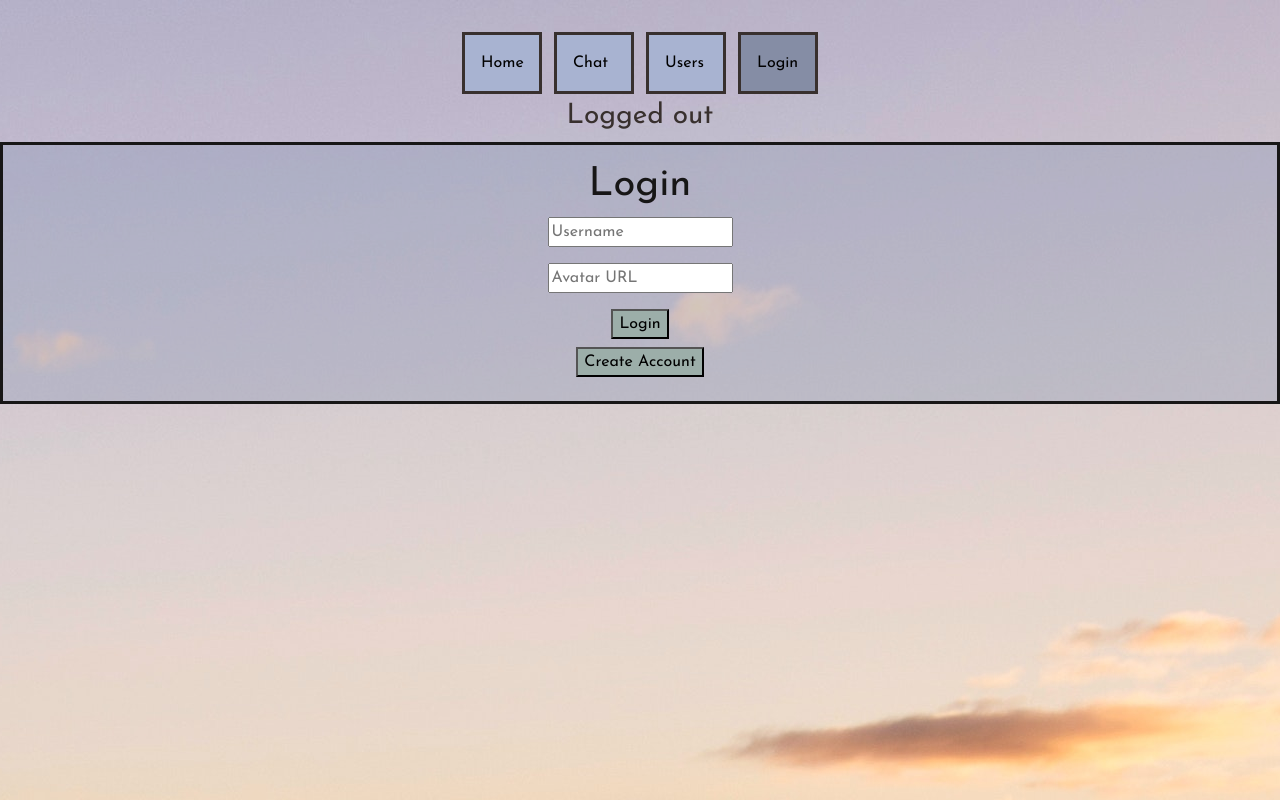
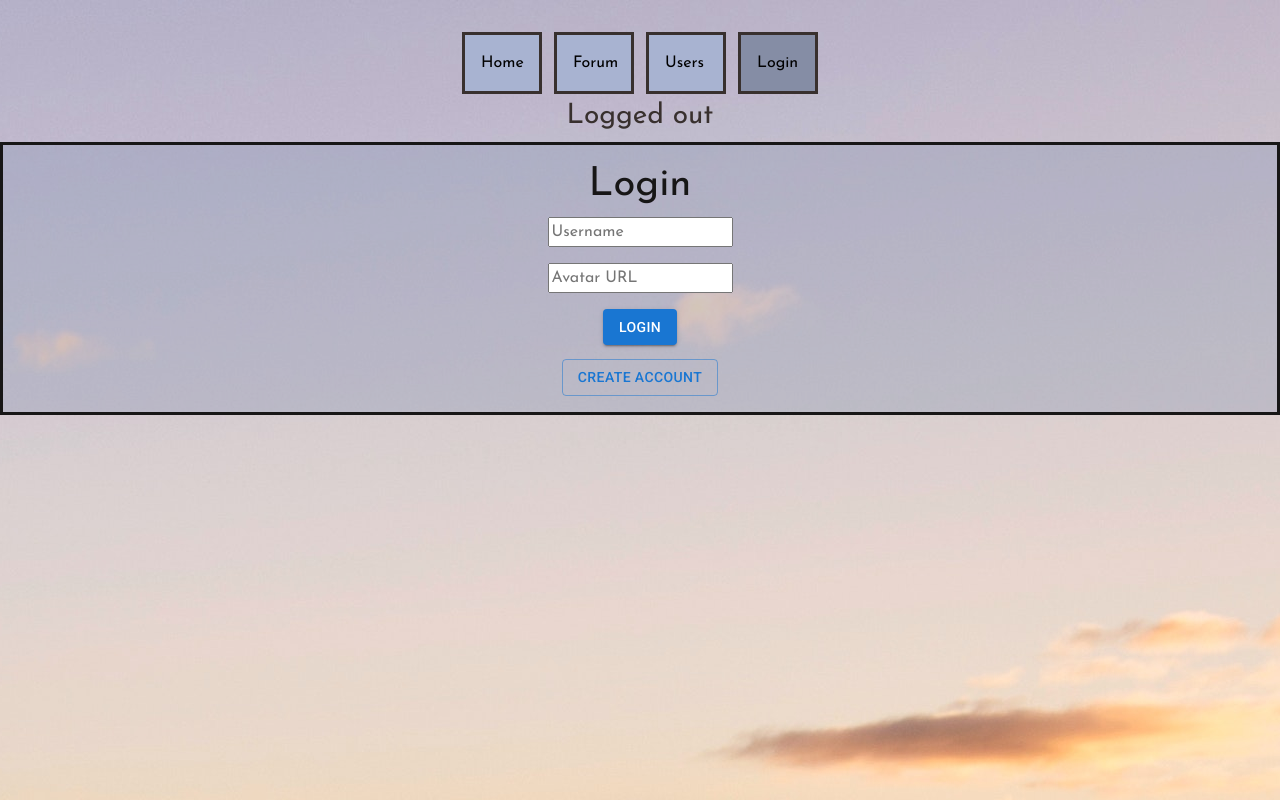
Before and after one commit to fusion407/chat-app-frontend, a React (Create React App) app: page /login in a window 1280 px wide. Built offline with nearby package versions, Linux system fonts and the light colour scheme; no server answers.

Commit message:
imported MaterialsUI to replace buttons in Login and Chat components

```diff
--- a/package.json
+++ b/package.json
@@ -3,6 +3,10 @@
   "version": "0.1.0",
   "private": true,
   "dependencies": {
+    "@emotion/react": "^11.10.5",
+    "@emotion/styled": "^11.10.5",
+    "@mui/icons-material": "^5.11.0",
+    "@mui/material": "^5.11.4",
     "@testing-library/jest-dom": "^5.16.5",
     "@testing-library/react": "^13.4.0",
     "@testing-library/user-event": "^13.5.0",
--- a/src/App.css
+++ b/src/App.css
@@ -1,8 +1,9 @@
 @import url('https://fonts.googleapis.com/css?family=Josefin+Sans');
+@import url('https://fonts.googleapis.com/css?family=Roboto:300,400,500,700&display=swap');
+@import url('https://fonts.googleapis.com/icon?family=Material+Icons');
 
 body {
 
-  /* display: flex; */
   background-color: #CCDAD1;
   background-image: url(background.jpg);
   background-position:top;
@@ -11,13 +12,8 @@ body {
   text-align: center;
   justify-content: center;
   color: #38302E;
-
- /* Center the image */
-  /* background-repeat: no-repeat; Do not repeat the image */
-  /* background-size: cover; Resize the background image to cover the entire container */
 }
 div.list-group {
-  /* background: rgba(145, 155, 183, 0.2); */
   display: flex;
   justify-content: center;
   align-self: center;
@@ -65,7 +61,7 @@ div.list-group {
   height: 5rem;
   width: 6rem;
 }
-button {
+.button {
   background-color: #9CAEA9;
   margin-bottom: 0.5em;
 }
--- a/src/App.js
+++ b/src/App.js
@@ -1,4 +1,4 @@
-import React, { useState, useEffect } from 'react'
+import { useState, useEffect } from 'react'
 import Home from './components/Home'
 import Login from './components/Login'
 import Users from './components/Users'
--- a/src/components/Chat.js
+++ b/src/components/Chat.js
@@ -3,6 +3,8 @@ import { Redirect } from 'react-router-dom'
 import Card from 'react-bootstrap/Card';
 import ListGroup from 'react-bootstrap/ListGroup';
 import MessageList from "./MessageList"
+import Button from '@mui/material/Button';
+import SendIcon from '@mui/icons-material/Send'
 
 function Chat({isLoggedIn, loggedInUser, messages, setMessages}) {
 
@@ -16,7 +18,6 @@ function Chat({isLoggedIn, loggedInUser, messages, setMessages}) {
 
     async function handleSubmit(e) {
         e.preventDefault();
-
         if(!formData.comment) return;
         await fetch("https://chat-app-data.onrender.com/messages", {
             method: "POST",
@@ -35,6 +36,7 @@ function Chat({isLoggedIn, loggedInUser, messages, setMessages}) {
                 setMessages((messages) => [...messages, message])
             })
     }
+
 
     const deleteComment = async (id) => {
         console.log(id)
@@ -90,7 +92,16 @@ function Chat({isLoggedIn, loggedInUser, messages, setMessages}) {
                         />
                     </label>
                     <div>
-                        <button className="submitButton" type="submit">Add Comment</button>
+                        <Button
+                            type="submit"
+                            variant="contained"
+                            endIcon={<SendIcon />}
+                            sx={{
+                                marginTop: "1em",
+                            }}
+                            >
+                                Add Comment
+                        </Button>
                     </div>
                 </form>
             </div>
--- a/src/components/Home.js
+++ b/src/components/Home.js
@@ -1,4 +1,3 @@
-import React from 'react'
 
 function Home() {
 
--- a/src/components/Login.js
+++ b/src/components/Login.js
@@ -1,5 +1,7 @@
-import React, { useState } from 'react'
+import { useState } from 'react'
 import { useHistory } from "react-router-dom";
+import Button from '@mui/material/Button';
+
 
 function Login({isLoggedIn, setIsLoggedIn, setLoggedInUser, allUsersData, setUsersData}) {
     const history = useHistory();
@@ -29,6 +31,7 @@ function Login({isLoggedIn, setIsLoggedIn, setLoggedInUser, allUsersData, setUse
         .catch((error) => console.log(error))
     }
 
+
     function handleUpdateUser(updatedUser) {
       const updateUser = allUsersData.map((user) =>
         user.id === updatedUser.id ? updatedUser : user
@@ -37,6 +40,8 @@ function Login({isLoggedIn, setIsLoggedIn, setLoggedInUser, allUsersData, setUse
       setLoggedInUser(updateUser)
       setUsersData(updateUser)
     }
+
+
     function updateUserProfile(id) {
       console.log(id)
 
@@ -57,6 +62,7 @@ function Login({isLoggedIn, setIsLoggedIn, setLoggedInUser, allUsersData, setUse
         .then(() => handleUpdateUser)
         .catch((error) => console.log(error))
     }
+
 
     function handleCreateAccount() {
       if(formData.username === '') {
@@ -98,7 +104,10 @@ function Login({isLoggedIn, setIsLoggedIn, setLoggedInUser, allUsersData, setUse
     function onUpdateClick(e) {
       e.preventDefault();
       const foundUser = allUsersData.find((user) => user.username === formData.username)
-      if(!foundUser) return;
+      if(!foundUser) {
+        alert("Please input the username with new image URL")
+        return;
+      }
       else {
         updateUserProfile(foundUser.id)
         setLoggedInUser('')
@@ -121,6 +130,7 @@ function Login({isLoggedIn, setIsLoggedIn, setLoggedInUser, allUsersData, setUse
         e.preventDefault();
         checkLoginData(e);
     }
+
 
     function handleLogout(e) {
       e.preventDefault();
@@ -153,19 +163,49 @@ function Login({isLoggedIn, setIsLoggedIn, setLoggedInUser, allUsersData, setUse
             />
           </div>
           {isLoggedIn ?
-          <button onClick={onUpdateClick}>Update Profile Picture</button>
+          <Button
+            color="success"
+            onClick={onUpdateClick}
+            variant="contained"
+            >
+              Update Profile Picture
+          </Button>
           :
-          <button type="submit">Login</button>
+          <Button
+            type="submit"
+            variant="contained"
+            >
+              Login
+          </Button>
 
           }
         </form>
         {isLoggedIn ?
-        <button onClick={handleLogout}>Logout</button>
+        <Button
+          color="error"
+          onClick={handleLogout}
+          variant="outlined"
+          sx={{
+            marginTop: "1em"
+          }}
+          >
+            Logout
+        </Button>
         :
-        <button onClick={handleCreateAccount}>Create Account</button>
+        <Button
+          onClick={handleCreateAccount}
+          variant="outlined"
+          sx={{
+            marginTop: "1em"
+          }}
+          >
+            Create Account
+        </Button>
         }
         </div>
     );
   }
 
+
+
 export default Login
--- a/src/components/Message.js
+++ b/src/components/Message.js
@@ -1,6 +1,7 @@
-import React from 'react'
 import defaultProfile from '../defaultProfile.png'
 import ListGroup from 'react-bootstrap/ListGroup';
+import Button from '@mui/material/Button';
+import DeleteIcon from '@mui/icons-material/Delete'
 
 function Message ({id, name, comment, avatarURL, deleteComment}) {
 
@@ -13,7 +14,22 @@ function Message ({id, name, comment, avatarURL, deleteComment}) {
                 <ListGroup.Item style={{background: "rgba(168, 179, 209, 0.4)"}}>{name ? name : "Anonymous"}:</ListGroup.Item>
                 <ListGroup.Item>{comment}</ListGroup.Item>
             </div>
-                <button className="deleteButton" onClick={() => deleteComment(id)} >Delete</button>
+            <div>
+                <Button
+                    variant="outlined"
+                    color="error"
+                    startIcon={<DeleteIcon />}
+                    onClick={() => deleteComment(id)}
+                    sx={{
+                        marginLeft: "1em",
+                        marginTop: "1em"
+                    }}
+                >
+                    Delete
+                </Button>
+            </div>
+
+
         </div>
     )
 }
--- a/src/components/NavBar.js
+++ b/src/components/NavBar.js
@@ -1,6 +1,4 @@
-import React from "react"
 import { NavLink } from "react-router-dom";
-
 
 const linkStyles = {
     display: "inline-flex",
@@ -44,7 +42,7 @@ function NavBar(props) {
             background: "#858da5",
           }}
         >
-          Chat
+          Forum
         </NavLink>
 
 
--- a/src/components/User.js
+++ b/src/components/User.js
@@ -1,4 +1,3 @@
-import React from 'react'
 import defaultProfile from '../defaultProfile.png'
 
 function User ({name, avatar}) {
--- a/src/index.js
+++ b/src/index.js
@@ -1,15 +1,13 @@
-import React from 'react';
+import * as React from 'react';
 import ReactDOM from 'react-dom';
 import { BrowserRouter } from "react-router-dom";
-
 import App from './App';
-import reportWebVitals from './reportWebVitals';
 
 ReactDOM.render(
+
   <BrowserRouter>
     <App />
   </BrowserRouter>,
+
   document.getElementById("root")
 );
-
-reportWebVitals();
```
Also changed, not shown: 1 other file (tests, documents, lock files or other folders). Lines whose indentation alone changed are shown as unchanged.
